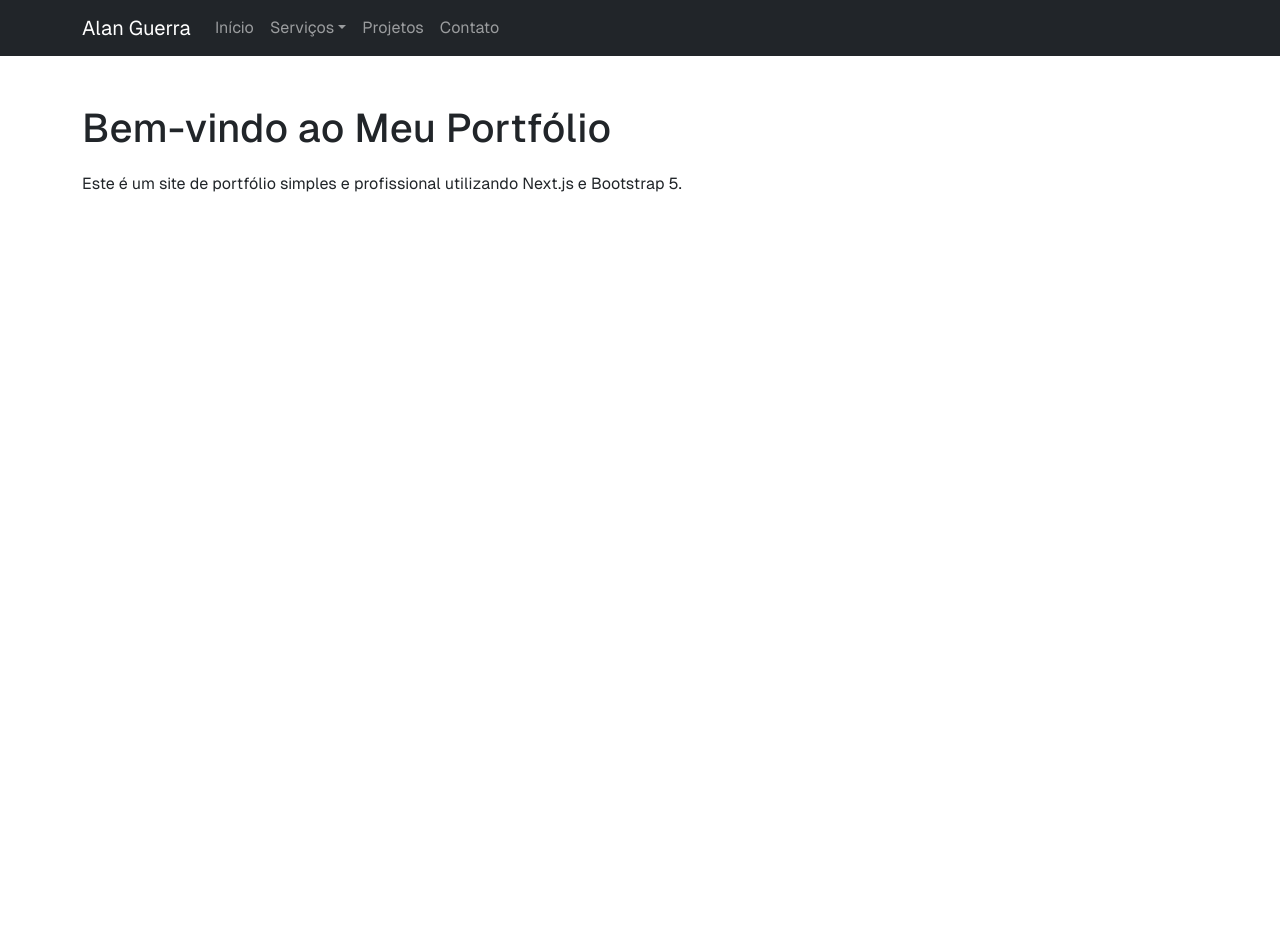
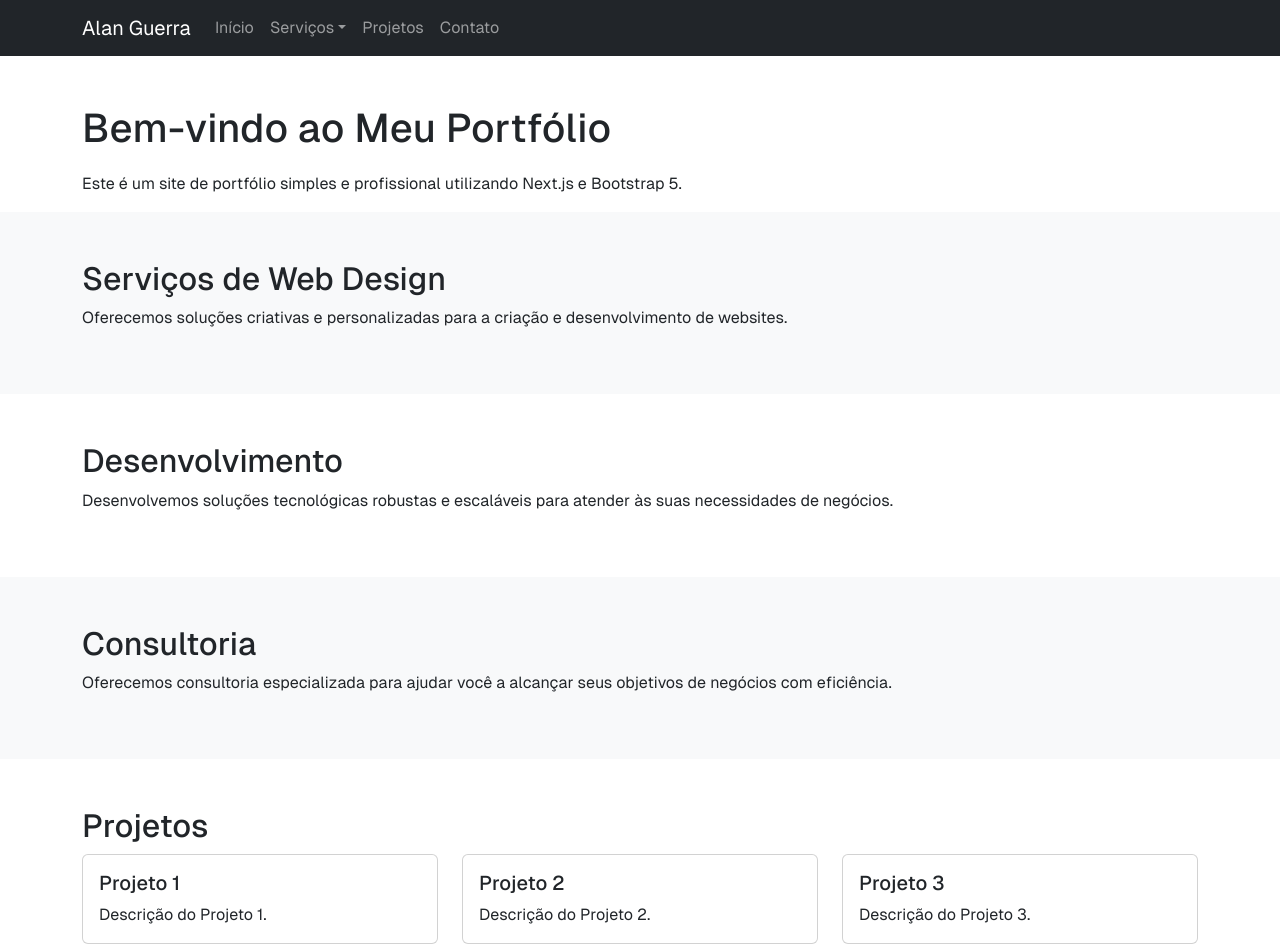
Before and after one commit to esalanguerra/esalanguerra.com.br, a Next.js app: page / in a window 1280 px wide. Shown: the top 952 px of the page. Before the commit the page ends 800 px from the top, so only its background shows below. Built offline with nearby package versions, Linux system fonts and the light colour scheme.

Commit message:
Adicionando sessões

```diff
--- a/src/app/page.js
+++ b/src/app/page.js
@@ -1,6 +1,6 @@
 // app/page.js
 "use client";
-import { Container, Navbar, Nav, NavDropdown } from 'react-bootstrap';
+import { Container, Navbar, Nav, NavDropdown, Row, Col, Card } from 'react-bootstrap';
 
 export default function Home() {
   return (
@@ -23,10 +23,74 @@ export default function Home() {
           </Navbar.Collapse>
         </Container>
       </Navbar>
-      <Container className="mt-5">
-        <h1>Bem-vindo ao Meu Portfólio</h1>
-        <p>Este é um site de portfólio simples e profissional utilizando Next.js e Bootstrap 5.</p>
-      </Container>
+
+      <section id="home">
+        <Container className="mt-5">
+          <h1>Bem-vindo ao Meu Portfólio</h1>
+          <p>Este é um site de portfólio simples e profissional utilizando Next.js e Bootstrap 5.</p>
+        </Container>
+      </section>
+
+      <section id="web-design" className="bg-light py-5">
+        <Container>
+          <h2>Serviços de Web Design</h2>
+          <p>Oferecemos soluções criativas e personalizadas para a criação e desenvolvimento de websites.</p>
+        </Container>
+      </section>
+
+      <section id="development" className="py-5">
+        <Container>
+          <h2>Desenvolvimento</h2>
+          <p>Desenvolvemos soluções tecnológicas robustas e escaláveis para atender às suas necessidades de negócios.</p>
+        </Container>
+      </section>
+
+      <section id="consulting" className="bg-light py-5">
+        <Container>
+          <h2>Consultoria</h2>
+          <p>Oferecemos consultoria especializada para ajudar você a alcançar seus objetivos de negócios com eficiência.</p>
+        </Container>
+      </section>
+
+      <section id="projects" className="py-5">
+        <Container>
+          <h2>Projetos</h2>
+          <Row>
+            <Col md={4}>
+              <Card>
+                <Card.Body>
+                  <Card.Title>Projeto 1</Card.Title>
+                  <Card.Text>Descrição do Projeto 1.</Card.Text>
+                </Card.Body>
+              </Card>
+            </Col>
+            <Col md={4}>
+              <Card>
+                <Card.Body>
+                  <Card.Title>Projeto 2</Card.Title>
+                  <Card.Text>Descrição do Projeto 2.</Card.Text>
+                </Card.Body>
+              </Card>
+            </Col>
+            <Col md={4}>
+              <Card>
+                <Card.Body>
+                  <Card.Title>Projeto 3</Card.Title>
+                  <Card.Text>Descrição do Projeto 3.</Card.Text>
+                </Card.Body>
+              </Card>
+            </Col>
+          </Row>
+        </Container>
+      </section>
+
+      <section id="contact" className="bg-light py-5">
+        <Container>
+          <h2>Contato</h2>
+          <p>Entre em contato conosco através do formulário abaixo ou envie um e-mail para contato@exemplo.com.</p>
+          {/* Adicione um formulário de contato aqui */}
+        </Container>
+      </section>
     </>
   );
 }
```
